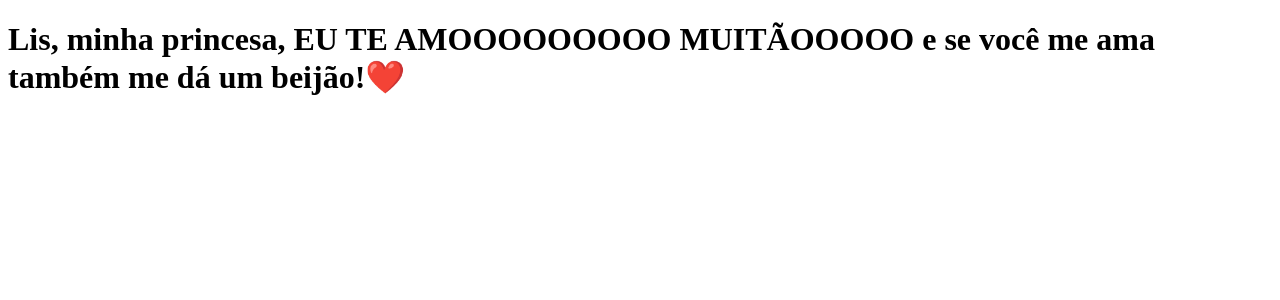
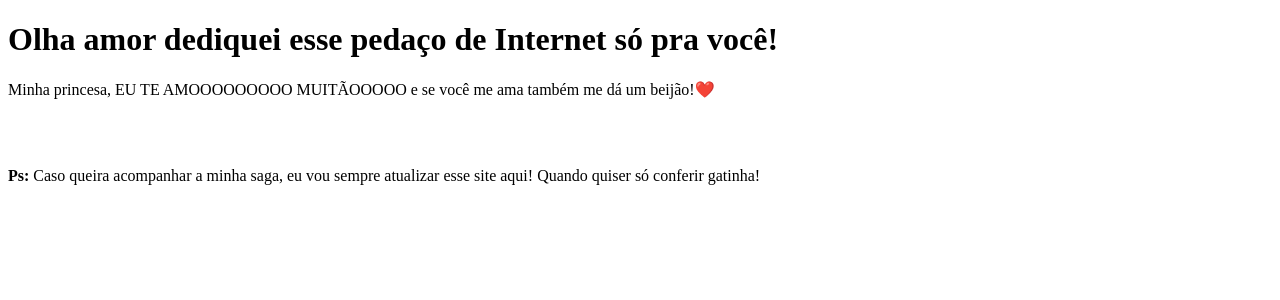
Before and after one commit to PedroLung/si-tabnews, a Next.js app: page / in a window 1280 px wide. Shown: the top 300 px of the page. Built offline with nearby package versions, Linux system fonts and the light colour scheme.

Commit message:
concluir o desafio

```diff
--- a/pages/index.js
+++ b/pages/index.js
@@ -1,6 +1,14 @@
 
 function Home() {
-    return <h1>Lis, minha princesa, EU TE AMOOOOOOOOO MUITÃOOOOO e se você me ama também me dá um beijão!❤️</h1>
+    return (
+        <div>
+            <h1>Olha amor dediquei esse pedaço de Internet só pra você!</h1>
+            <p>Minha princesa, EU TE AMOOOOOOOOO MUITÃOOOOO e se você me ama também me dá um beijão!❤️</p>
+            <br />
+            <br />
+            <p><strong>Ps:</strong> Caso queira acompanhar a minha saga, eu vou sempre atualizar esse site aqui! Quando quiser só conferir gatinha!</p>
+        </div>
+    )
 }
 
 export default Home;
```
